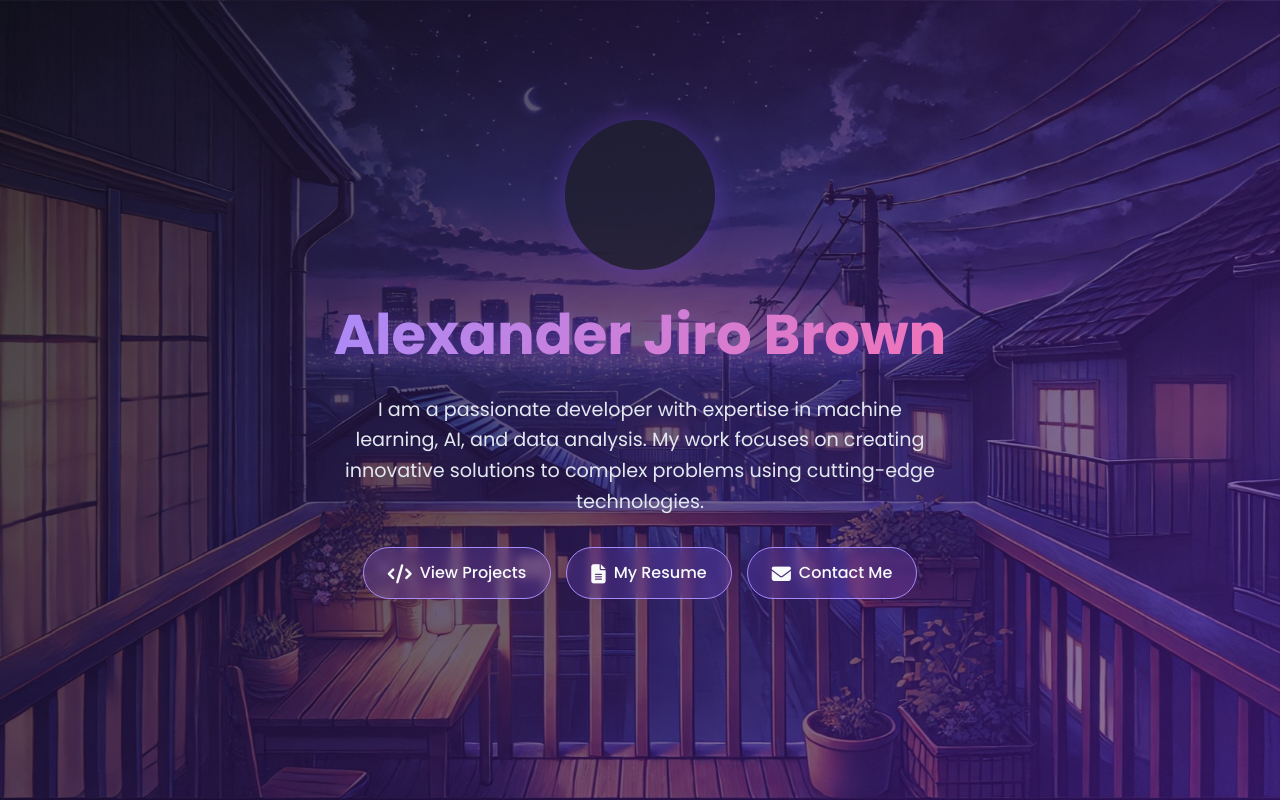
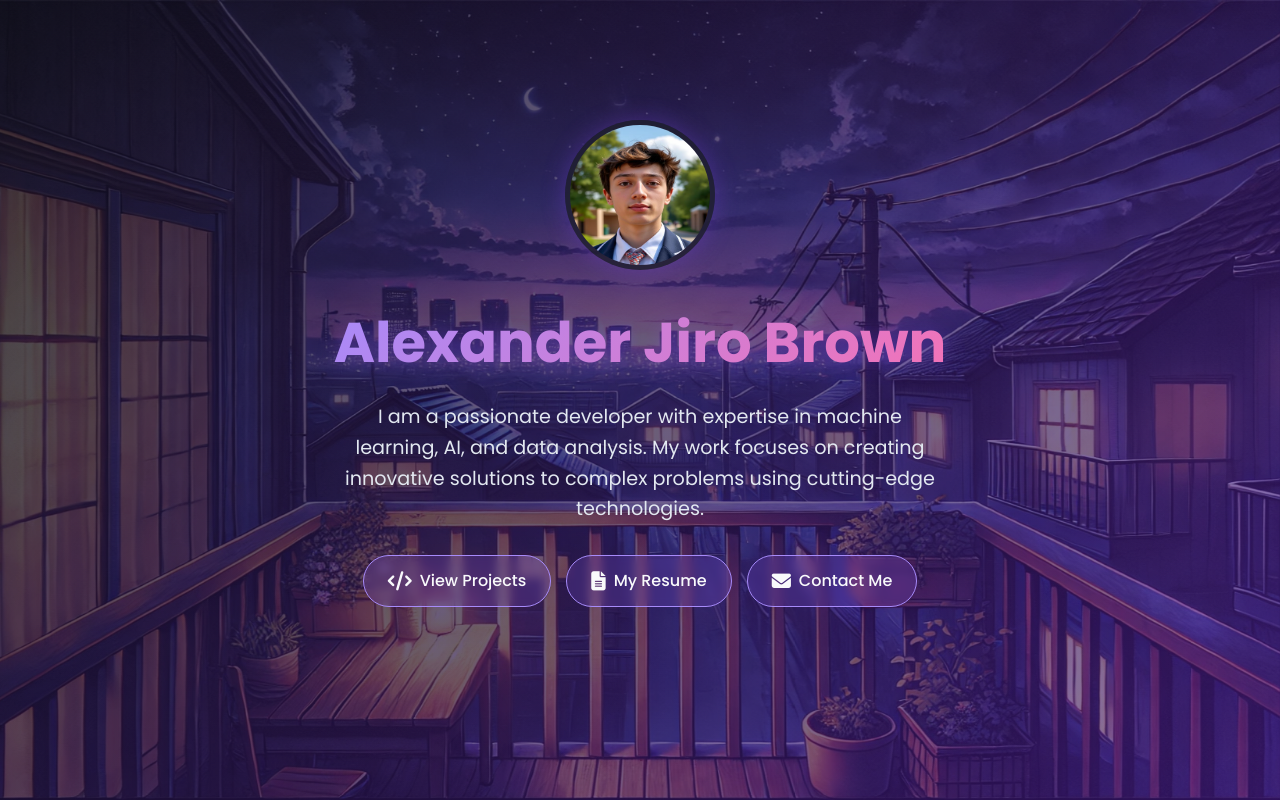
Before and after one commit to alexajb2/alexajb2.github.io, a plain HTML site: page index.html in a window 1280 px wide. Shown: the top 800 px of the page. Drawn offline with Linux system fonts and the light colour scheme.

Commit message:
added profile picture

```diff
--- a/index.html
+++ b/index.html
@@ -405,7 +405,10 @@
     <!-- Hero Section with About Me -->
     <section class="hero">
       <!-- You can add your photo here -->
-      <div class="profile-img"></div>
+      <div>
+        <!-- Add your photo here -->
+        <img class="profile-img" src="avatar_1.png" alt="Profile picture">
+      </div>
 
       <h1 class="fade-in">Alexander Jiro Brown</h1>
       <p class="fade-in delay-1">
```
Also changed, not shown: avatar_1.png (added).
